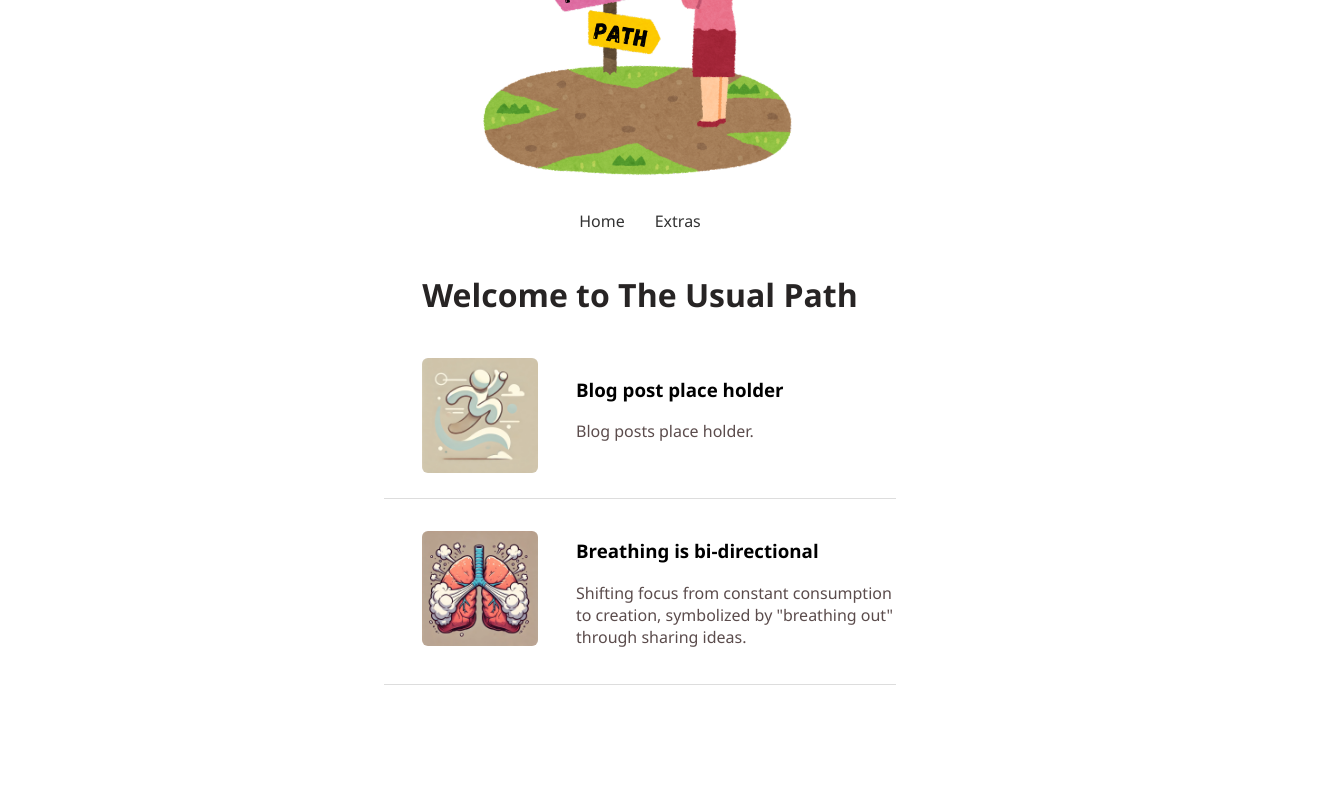
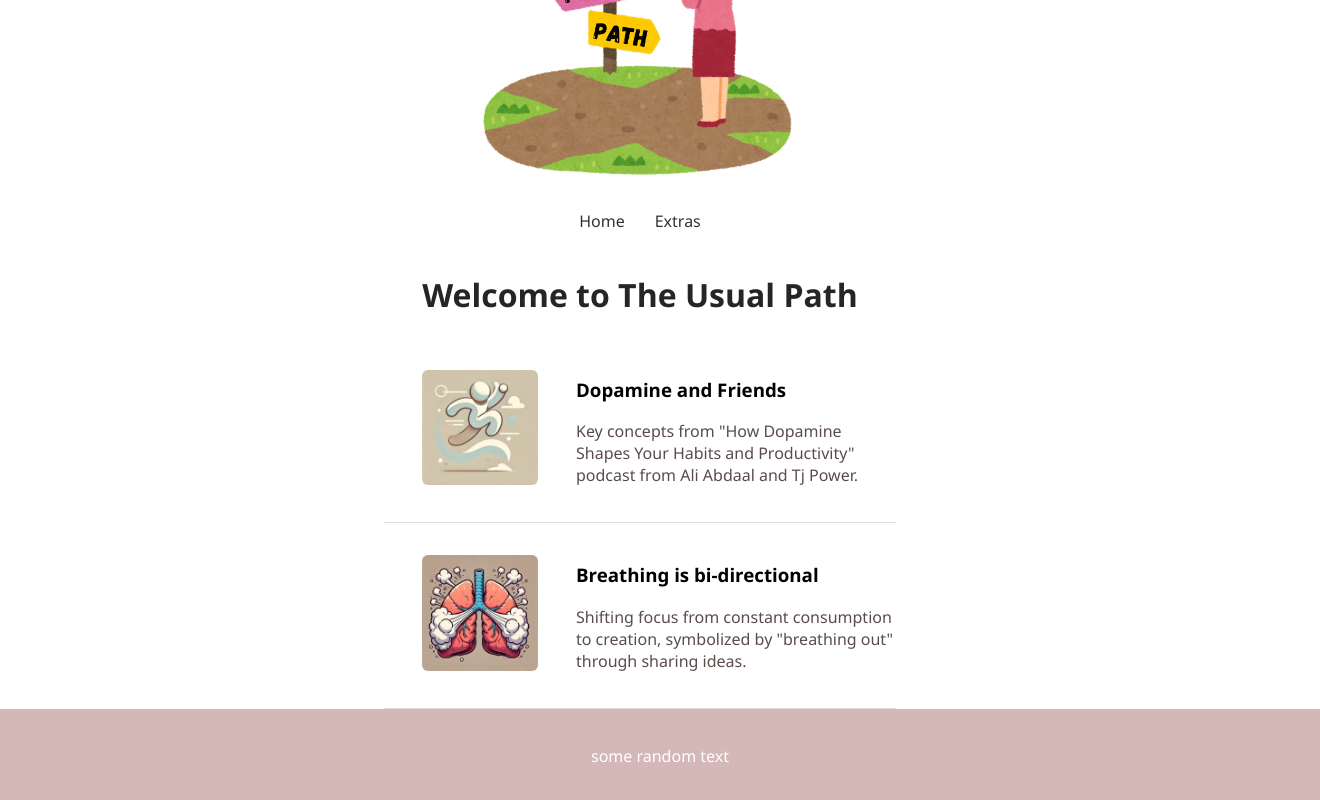
Before and after one commit to LucaFrat/theusualpath, a React (Create React App) app: page / in a window 1280 px wide. Shown: the part 276-1076 px from the top of the page, 1320 px wide, since content can reach past the window. Before the commit the page ends 961 px from the top, so only its background shows below. Built offline with nearby package versions, Linux system fonts and the light colour scheme.

Commit message:
add Footer

```diff
--- a/src/App.js
+++ b/src/App.js
@@ -8,6 +8,7 @@ import Header from './components/Header';
 import BlogList from './components/BlogList';
 import BlogPost from './components/BlogPost';
 import ExtraInfo from './components/ExtraInfo';
+import Footer from './components/Footer';
 
 import './css/master.css';
 import './css/postsList.css';
@@ -23,6 +24,7 @@ function App() {
         <Route path="/post/:id" element={<BlogPost />} />
         <Route path="/extra" element={<ExtraInfo />} />
       </Routes>
+      <Footer />
     </Router>
   );
 }
--- a/src/components/BlogList.js
+++ b/src/components/BlogList.js
@@ -6,8 +6,8 @@ import { Link } from 'react-router-dom';
 const posts = [
   {
     id: 'post2',
-    title: 'Blog post place holder',
-    summary: 'Blog posts place holder.',
+    title: 'Dopamine and Friends',
+    summary: 'Key concepts from "How Dopamine Shapes Your Habits and Productivity" podcast from Ali Abdaal and Tj Power.',
     imageUrl: '/posts-images/place-holder.jpg',
   },
   {
--- a/src/components/Footer.js
+++ b/src/components/Footer.js
@@ -0,0 +1,14 @@
+import React from "react";
+import { Link } from "react-router-dom";
+
+function Footer() {
+    return (
+        <footer>
+            <p>
+                some random text
+            </p>
+        </footer>
+    );
+}
+
+export default Footer;
--- a/src/css/master.css
+++ b/src/css/master.css
@@ -32,3 +32,23 @@ body {
   .navigation-bar a:hover {
     color: #007BFF;
   }
+
+  footer {
+    background-color: rgb(212, 183, 183);
+    color: #fff;
+    text-align: center;
+    padding: 20px;
+    position: relative;
+    bottom: 0;
+    width: 100%;
+  }
+
+  footer a {
+    color: #fff;
+    text-decoration: none;
+    margin: 0 5px;
+  }
+
+  footer a:hover {
+    text-decoration: underline;
+  }
--- a/src/posts/post1.md
+++ b/src/posts/post1.md
@@ -1,10 +1,10 @@
-# Breathing is bi-directional
+# Breathing is bi-directional, 27-09-2024
 
 Today is the day I decided to breath-out. \
 \
 23 years of age with filled lungs, ready to release some tension letting some out. I recently got into a state of pure inspiration, pure breathing-in, constantly looking for the next step to take. Albeit my buffer memory filled with next steps, I realised I aint’t taking any. \
 \
-Today I woke up at 5:30am, and on my way to work, still a bit unaware on where this 24h would have brought me, I had the previlege to have a chat with the one and only Derek Sivers. To be fair, it was more of a monologue, than a chat. I believe many have had such monologue from Derek in the past and many others will in the future. This morning Derek was very frank with me, he didn’t hesistate sharing, and many solid messages got past my critical firewall. 119 pages into the chat, Derek dropped the bomb. “You have to pause the input and focus on your output”, he said.\
+Today I woke up at 5:30am, and on my way to work, still a bit unaware on where this 24h would have brought me, I had the previlege to have a chat with the one and only [Derek Sivers](https://sive.rs/). To be fair, it was more of a monologue, than a chat. I believe many have had such monologue from Derek in the past and many others will in the future. This morning Derek was very frank with me, he didn’t hesistate sharing, and many solid messages got past my critical firewall. 119 pages into the chat, Derek dropped the bomb. “You have to pause the input and focus on your output”, he said.\
 \
 Breathing is bi-directional.
 Breathing is so fundamental that we don’t even have to think about it, it just works. Every breath-in is followed by its complementary breath-out; so automatic. But what if we looked at this from a different perspective, and replaced “breathing-in” with consuming books, listening to podcasts, watching YouTube videos, or attending lectures instead? All these activities involve receiving something. Naturally following there should be the breathing out phase, the time to produce something, to give back what you received and elaborated upon, right? Well, yes, but no. Despite how easy it is to breath-in, to breath-out is much more demanding.\
--- a/src/posts/post2.md
+++ b/src/posts/post2.md
@@ -1,3 +1,3 @@
-# Second Blog Post
+# Dopamine, Oxytocin, Seratonin, 01-10-2024
 
-This is the second blog post placeholder.
+summarise AliAbdaal and Tj Power podcast
```
